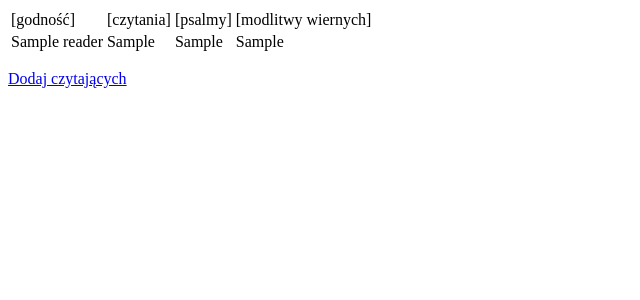
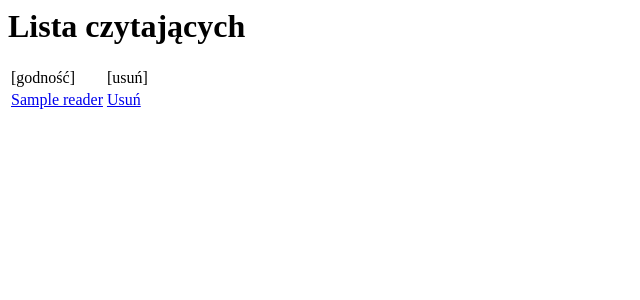
Before and after one commit to saleph/lister, a Django app: template templates/lister/show_readers.html in a window 1280 px wide. Shown: the top 300 px of the page, without its empty margins (0-640 px from the left). Run offline with Django 3.2, Linux system fonts and the light colour scheme; the template is opened without the code that fills it: most values are stand-ins (such as "Sample title", 1, 10 or a date in 2020).

Commit message:
changed design of show readers template

```diff
--- a/templates/lister/show_readers.html
+++ b/templates/lister/show_readers.html
@@ -1,21 +1,17 @@
+<h1>Lista czytających</h1>
 {% if readers_list %}
     <table>
         <tr>
             <td>[godność]</td>
-            <td>[czytania]</td>
-            <td>[psalmy]</td>
-            <td>[modlitwy wiernych]</td>
+            <td>[usuń]</td>
         </tr>
         {% for reader in readers_list %}
         <tr>
-            <td>{{ reader.name }}</td>
-            <td>{{ reader.wants_lection }}</td>
-            <td>{{ reader.wants_psalm }}</td>
-            <td>{{ reader.wants_believers_pray }}</td>
+        <td><a href="{% url 'lister:reader_detail' reader.id %}">{{ reader.name }}</a></td>
+            <td><a href="{% url 'lister:delete_reader' reader.id %}">Usuń</a></td>
         </tr>
         {% endfor %}
     </table>
 {% else %}
     <p>Nie dodałeś jeszcze żadnego czytającego.</p>
 {% endif %}
-<p><a href="{% url 'lister:add_readers' %}">Dodaj czytających</a></p>
```
